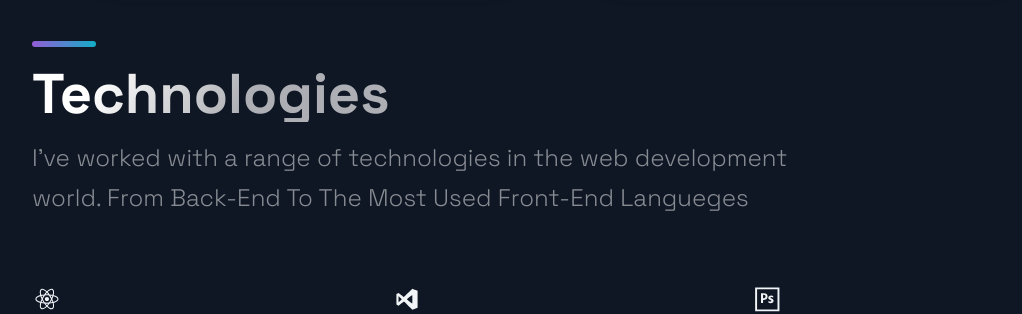
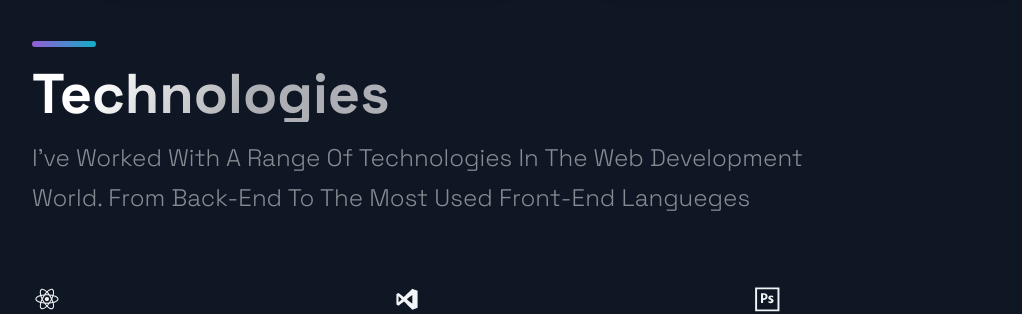
Before and after one commit to charalampos-gatsakos/MyPortfolio-Nextjs, a Next.js app: page / in a window 1280 px wide. Shown: the part 1400-1714 px from the top of the page, without its empty margins (88-1110 px from the left). Built offline with nearby package versions, Linux system fonts and the light colour scheme.

Commit message:
Tech Update

```diff
--- a/src/components/Technologies/Technologies.js
+++ b/src/components/Technologies/Technologies.js
@@ -9,7 +9,7 @@ const Technologies = () =>  (
     <br/>
     <SectionTitle>Technologies</SectionTitle>
     <SectionText>
-      I've worked with a range of technologies in the web development world.
+      I've Worked With A Range Of Technologies In The Web Development World.
       From Back-End To The Most Used Front-End Langueges
     </SectionText>
     <List>
```
